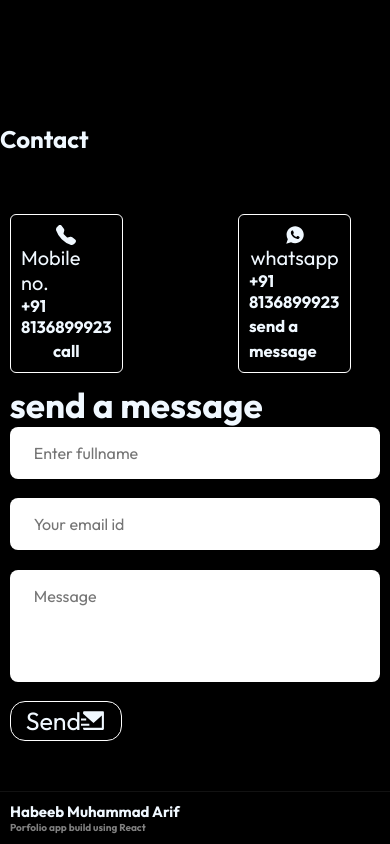
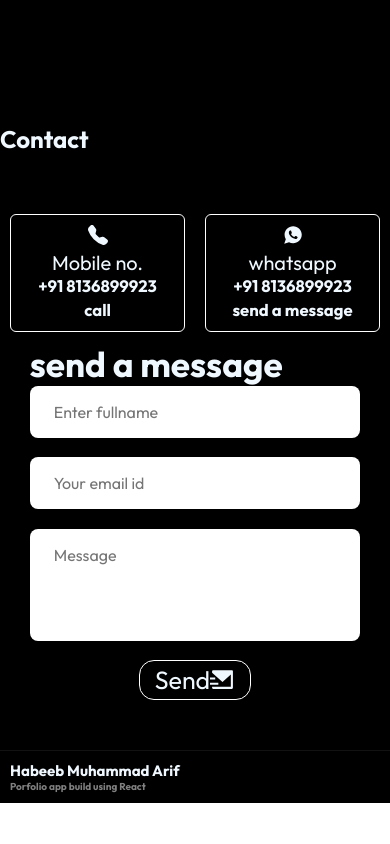
Before and after one commit to Habeeb8136/my-portfolio, a React (Create React App) app: page / in a window 390 px wide. Shown: the part 2450-3294 px from the top of the page. After the commit the page ends 3253 px from the top, so only its background shows below. Built offline with nearby package versions, Linux system fonts and the light colour scheme.

Commit message:
responsiveness

```diff
--- a/src/Components/Contact/Contact.css
+++ b/src/Components/Contact/Contact.css
@@ -1,3 +1,6 @@
+.wrapper h1{
+ text-align: center;
+}
 .contactsContainer{
     padding-block: 50px;
     display: flex;
@@ -14,7 +17,8 @@ display: flex;
 flex-direction: column;
 justify-content: space-between;
 }
-.redirectMsg div{
+.redirectMsg a {
+    text-decoration: none;
     width: 70%;
     padding: 10px;
     margin: 10px;
@@ -23,9 +27,12 @@ justify-content: space-between;
     border-radius: 6px;
     display: flex;
     flex-direction: column;
-    align-items: center;
-    justify-content: center;
+    text-align: center;
 
+}
+.redirectMsg a:hover{
+ background-color: rgba(32, 32, 32, 0.923);
+    ;
 }
 .formMsg{
  width: 50%;
@@ -55,7 +62,6 @@ textarea {
   padding: 1rem 1.5rem;
   font-size: 1rem;
   border-radius: 0.5rem;
-
   border: 2px solid var(--color-primary-variant);
   resize: none;
   color: black;
@@ -80,6 +86,11 @@ textarea {
     bottom: 95%;
     transform: translate(-100%, 100%);
 }
+.form button:hover{
+    cursor: pointer;
+    background-color: rgba(32, 32, 32, 0.923);
+}
+
 
 @media screen and (max-width:800px){
     .redirectMsg{
@@ -97,6 +108,12 @@ textarea {
     .formMsg{
         width: 95%;
         margin: auto;
+        padding-inline: 20px;
+
+    }
+    .form{
+        align-items: center;
+
     }
 
 }
```
